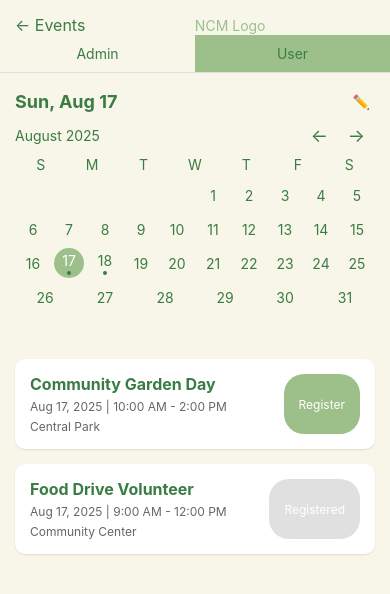
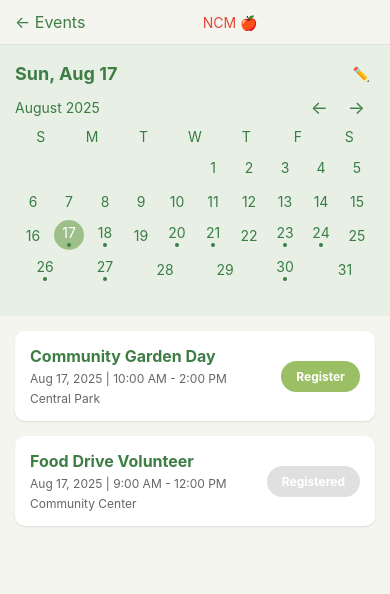
Before and after one commit to Pushpreet01/Shifa, a React Native app: screen /Events in a window 390 px wide. Shown: the top 594 px of the page. Built offline with nearby package versions, Linux system fonts and the light colour scheme.

Commit message:
Changed some things

```diff
--- a/app/EventsScreen.tsx
+++ b/app/EventsScreen.tsx
@@ -26,7 +26,6 @@ const EventsScreen: React.FC<Props> = ({ navigation }) => {
   const [currentMonth, setCurrentMonth] = useState(new Date(2025, 7, 1)); // August 2025
   const [events, setEvents] = useState<CalendarEvent[]>([]);
   const [loading, setLoading] = useState(true);
-  const [userType, setUserType] = useState("User"); // Can be 'Admin' or 'User'
 
   // Choose which service to use
   const service = USE_JSON_SERVICE ? JsonCalendarService : CalendarService;
@@ -125,30 +124,8 @@ const EventsScreen: React.FC<Props> = ({ navigation }) => {
         </TouchableOpacity>
         <View style={styles.logoContainer}>
           {/* Replace with your actual logo */}
-          <Text style={styles.logoPlaceholder}>NCM Logo</Text>
+          <Text style={styles.logoPlaceholder}>NCM 🍎</Text>
         </View>
-      </View>
-
-      {/* User Type Toggle */}
-      <View style={styles.userTypeContainer}>
-        <TouchableOpacity
-          style={[
-            styles.userTypeButton,
-            userType === "Admin" && styles.userTypeButtonActive,
-          ]}
-          onPress={() => setUserType("Admin")}
-        >
-          <Text style={styles.userTypeText}>Admin</Text>
-        </TouchableOpacity>
-        <TouchableOpacity
-          style={[
-            styles.userTypeButton,
-            userType === "User" && styles.userTypeButtonActive,
-          ]}
-          onPress={() => setUserType("User")}
-        >
-          <Text style={styles.userTypeText}>User</Text>
-        </TouchableOpacity>
       </View>
 
       {/* Date Selection */}
@@ -156,11 +133,11 @@ const EventsScreen: React.FC<Props> = ({ navigation }) => {
         <View style={styles.selectedDateContainer}>
           <Text style={styles.selectedDateText}>
             {selectedDate
-              ? selectedDate.toLocaleDateString("en-US", {
+              ? `${selectedDate.toLocaleDateString("en-US", {
                   weekday: "short",
                   month: "short",
                   day: "numeric",
-                })
+                })}`
               : "Select date"}
           </Text>
           <TouchableOpacity style={styles.editIcon}>
@@ -200,16 +177,6 @@ const EventsScreen: React.FC<Props> = ({ navigation }) => {
           </View>
         )}
       </ScrollView>
-
-      {/* Create Event Button (Only visible for Admin) */}
-      {userType === "Admin" && (
-        <TouchableOpacity
-          style={styles.createEventButton}
-          onPress={() => navigation.navigate("EventsForm")}
-        >
-          <Text style={styles.createEventButtonText}>Create New Event</Text>
-        </TouchableOpacity>
-      )}
     </SafeAreaView>
   );
 };
@@ -217,42 +184,29 @@ const EventsScreen: React.FC<Props> = ({ navigation }) => {
 const styles = StyleSheet.create({
   container: {
     flex: 1,
-    backgroundColor: "#F8F5E9",
+    backgroundColor: "#F5F5F0",
   },
   header: {
     flexDirection: "row",
     alignItems: "center",
     paddingHorizontal: 15,
-    paddingTop: 15,
+    paddingVertical: 12,
+    borderBottomWidth: 1,
+    borderBottomColor: "#E0E0E0",
   },
   backButton: {
     fontSize: 16,
-    color: "#3A7D44",
+    color: "#3E7E45",
   },
   logoContainer: {
     flex: 1,
     alignItems: "center",
   },
   logoPlaceholder: {
-    color: "#9DC08B",
-  },
-  userTypeContainer: {
-    flexDirection: "row",
-    borderBottomWidth: 1,
-    borderBottomColor: "#E0E0E0",
-  },
-  userTypeButton: {
-    flex: 1,
-    paddingVertical: 10,
-    alignItems: "center",
-  },
-  userTypeButtonActive: {
-    backgroundColor: "#9DC08B",
-  },
-  userTypeText: {
-    color: "#3A7D44",
+    color: "#E34935",
   },
   dateSelectionContainer: {
+    backgroundColor: "#E8F0E5",
     padding: 15,
   },
   selectedDateContainer: {
@@ -264,7 +218,7 @@ const styles = StyleSheet.create({
   selectedDateText: {
     fontSize: 18,
     fontWeight: "bold",
-    color: "#3A7D44",
+    color: "#3E7E45",
   },
   editIcon: {
     padding: 5,
@@ -281,7 +235,7 @@ const styles = StyleSheet.create({
   },
   loadingText: {
     marginTop: 10,
-    color: "#3A7D44",
+    color: "#3E7E45",
   },
   noEventsContainer: {
     padding: 20,
@@ -290,25 +244,7 @@ const styles = StyleSheet.create({
   noEventsText: {
     color: "#666",
     fontSize: 16,
-  },
-  createEventButton: {
-    position: "absolute",
-    bottom: 20,
-    right: 20,
-    backgroundColor: "#3A7D44",
-    paddingVertical: 12,
-    paddingHorizontal: 20,
-    borderRadius: 25,
-    elevation: 3,
-    shadowColor: "#000",
-    shadowOffset: { width: 0, height: 2 },
-    shadowOpacity: 0.1,
-    shadowRadius: 3,
-  },
-  createEventButtonText: {
-    color: "#FFFFFF",
-    fontWeight: "bold",
-  },
+  }
 });
 
 export default EventsScreen;
--- a/components/EventCard.tsx
+++ b/components/EventCard.tsx
@@ -56,7 +56,7 @@ const styles = StyleSheet.create({
   eventTitle: {
     fontSize: 16,
     fontWeight: 'bold',
-    color: '#3A7D44',
+    color: '#3E7E45',
     marginBottom: 5,
   },
   eventDetails: {
@@ -69,11 +69,12 @@ const styles = StyleSheet.create({
     color: '#666',
   },
   registerButton: {
-    backgroundColor: '#9DC08B',
+    backgroundColor: '#9ABF64',
     paddingHorizontal: 15,
     paddingVertical: 8,
     borderRadius: 20,
     justifyContent: 'center',
+    alignSelf: 'center',
   },
   registeredButton: {
     backgroundColor: '#E0E0E0',
@@ -81,6 +82,7 @@ const styles = StyleSheet.create({
   registerButtonText: {
     color: '#FFFFFF',
     fontSize: 12,
+    fontWeight: 'bold',
   },
 });
 
--- a/event.json
+++ b/event.json
@@ -33,7 +33,7 @@
       {
         "id": "4",
         "title": "Neighborhood Watch Meeting",
-        "date": "2023-08-20T00:00:00.000Z",
+        "date": "2025-08-20T00:00:00.000Z",
         "startTime": "7:00 PM",
         "endTime": "8:30 PM",
         "location": "Town Hall",
@@ -43,7 +43,7 @@
       {
         "id": "5",
         "title": "Youth Mentorship Program",
-        "date": "2023-08-21T00:00:00.000Z",
+        "date": "2025-08-21T00:00:00.000Z",
         "startTime": "4:00 PM",
         "endTime": "6:00 PM",
         "location": "Community Library",
@@ -53,7 +53,7 @@
       {
         "id": "6",
         "title": "Farmers Market Setup",
-        "date": "2023-08-23T00:00:00.000Z",
+        "date": "2025-08-23T00:00:00.000Z",
         "startTime": "6:00 AM",
         "endTime": "9:00 AM",
         "location": "Market Square",
@@ -63,7 +63,7 @@
       {
         "id": "7",
         "title": "Senior Center Visit",
-        "date": "2023-08-24T00:00:00.000Z",
+        "date": "2025-08-24T00:00:00.000Z",
         "startTime": "1:00 PM",
         "endTime": "3:00 PM",
         "location": "Sunshine Senior Living",
@@ -73,7 +73,7 @@
       {
         "id": "8",
         "title": "Tech Workshop for Kids",
-        "date": "2023-08-26T00:00:00.000Z",
+        "date": "2025-08-26T00:00:00.000Z",
         "startTime": "10:00 AM",
         "endTime": "12:00 PM",
         "location": "Technology Center",
@@ -83,7 +83,7 @@
       {
         "id": "9",
         "title": "Community Cleanup",
-        "date": "2023-08-27T00:00:00.000Z",
+        "date": "2025-08-27T00:00:00.000Z",
         "startTime": "9:00 AM",
         "endTime": "12:00 PM",
         "location": "Various Locations",
@@ -93,7 +93,7 @@
       {
         "id": "10",
         "title": "Homeless Shelter Meal Service",
-        "date": "2023-08-30T00:00:00.000Z",
+        "date": "2025-08-30T00:00:00.000Z",
         "startTime": "5:00 PM",
         "endTime": "7:00 PM",
         "location": "Hope Shelter",
--- a/services/calendarService.ts
+++ b/services/calendarService.ts
@@ -20,8 +20,7 @@ class CalendarService {
   // Function to fetch events from Google Calendar
   async fetchEvents(startDate: Date, endDate: Date): Promise<CalendarEvent[]> {
     try {
-      // If you're just starting with development, return mock data
-      // In a real implementation, you'd make an actual API call
+      // For development purposes, I tried putting an API call for the Google Calendar, but it was not working as expected and would take too much time.
       return this.getMockEvents();
 
       // The commented code below shows how you would implement this with a real API call
```
